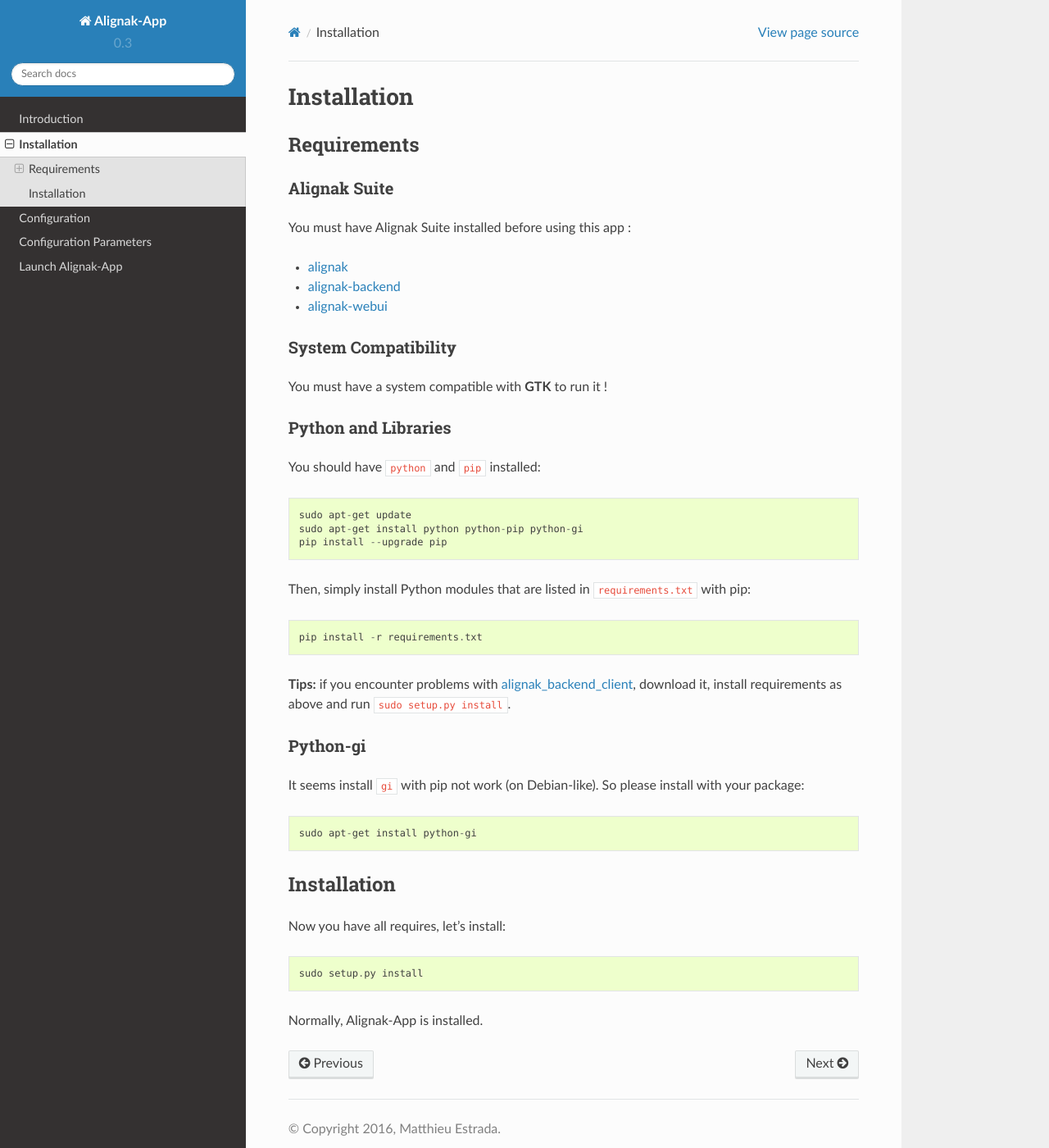
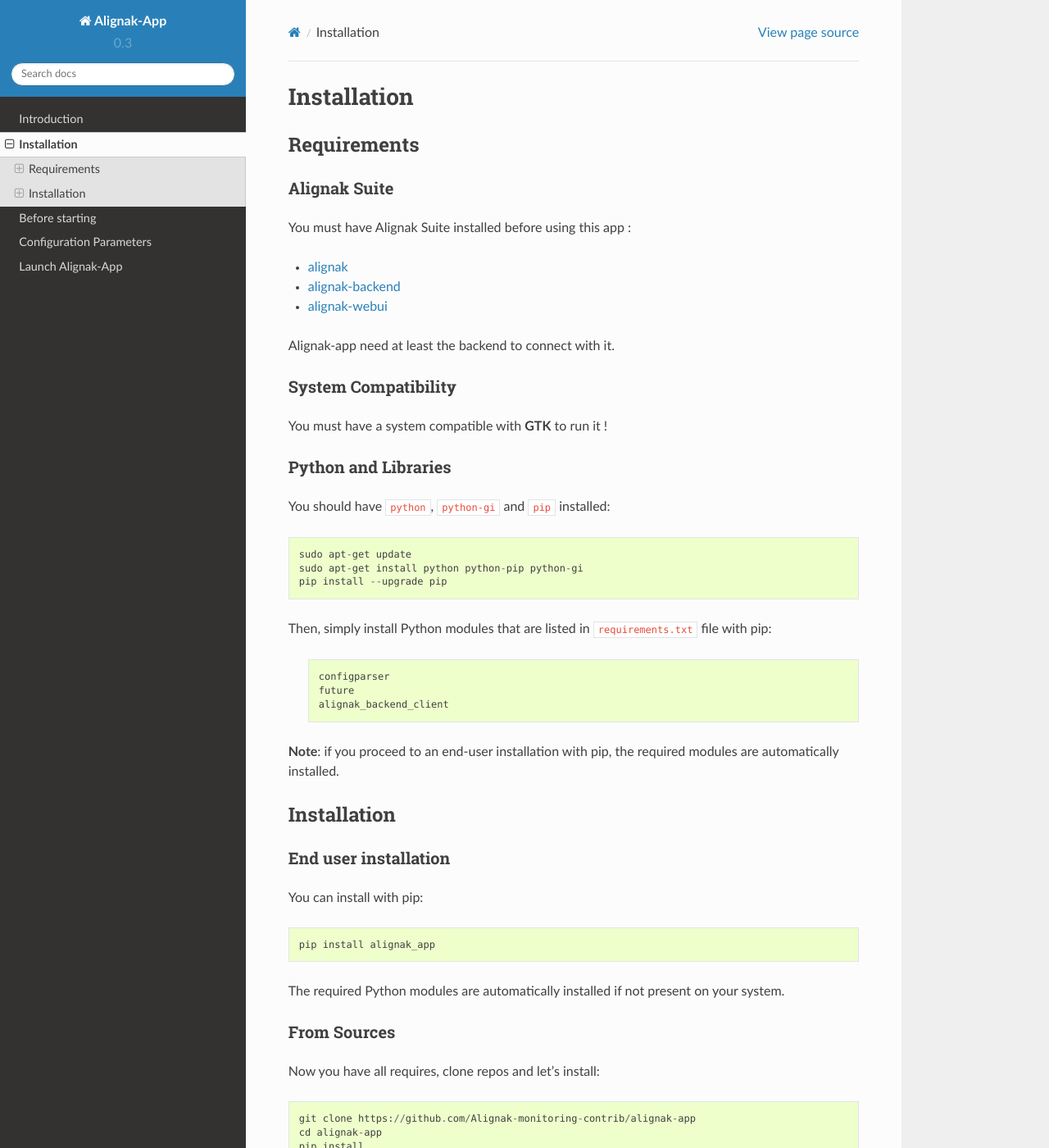
Before and after one commit to Alignak-monitoring-contrib/alignak-app, a Sphinx documentation site: the page built from docs/install.rst, in a window 1280 px wide and 1400 px high. Shown: the whole window at 82% size. Built offline with Sphinx 7.4.7 and the Read the Docs theme 2.0.0, drawn with Linux system fonts in a browser that asks for light colours.

Commit message:
Update doc for the last version
Ref #25

```diff
--- a/docs/install.rst
+++ b/docs/install.rst
@@ -15,6 +15,8 @@ You must have Alignak Suite installed before using this app :
 * `alignak-backend`_
 * `alignak-webui`_
 
+Alignak-app need at least the backend to connect with it.
+
 System Compatibility
 ~~~~~~~~~~~~~~~~~~~~
 
@@ -23,33 +25,39 @@ You must have a system compatible with **GTK** to run it !
 Python and Libraries
 ~~~~~~~~~~~~~~~~~~~~
 
-You should have ``python`` and ``pip`` installed::
+You should have ``python``, ``python-gi`` and ``pip`` installed::
 
     sudo apt-get update
     sudo apt-get install python python-pip python-gi
     pip install --upgrade pip
 
-Then, simply install Python modules that are listed in ``requirements.txt`` with pip::
+Then, simply install Python modules that are listed in ``requirements.txt`` file with pip:
 
-    pip install -r requirements.txt
+    .. literalinclude:: ../requirements.txt
 
-**Tips:** if you encounter problems with `alignak_backend_client`_, download it, install requirements as above and run ``sudo setup.py install``.
-
-Python-gi
-~~~~~~~~~~~~
-
-It seems install ``gi`` with pip not work (on Debian-like). So please install with your package::
-
-   sudo apt-get install python-gi
+**Note**: if you proceed to an end-user installation with pip, the required modules are automatically installed.
 
 Installation
 ------------
 
-Now you have all requires, let's install::
+End user installation
+~~~~~~~~~~~~~~~~~~~~~
 
-    sudo setup.py install
+You can install with pip::
 
-Normally, Alignak-App is installed.
+    pip install alignak_app
+
+The required Python modules are automatically installed if not present on your system.
+
+From Sources
+~~~~~~~~~~~~
+
+Now you have all requires, clone repos and let's install::
+
+    git clone https://github.com/Alignak-monitoring-contrib/alignak-app
+    cd alignak-app
+    pip install .
+
 
 .. _alignak: http://alignak-monitoring.github.io/
 .. _alignak-backend: http://alignak-backend.readthedocs.io/en/latest/
--- a/docs/intro.rst
+++ b/docs/intro.rst
@@ -3,10 +3,10 @@
 Introduction
 ============
 
-This project is an Alignak-App.
+This project is an application for Alignak users.
 
-It's an appindicator for `Alignak`_. It will display number of Hosts (and in future version number of Services) who are DOWN, UNKNOWN or UP.
+It's an appindicator for `Alignak`_. This displays the guest numbers and monitored services and their respective states (like DOWN, UP, CRITICAL and others).
 
-If some of them change to DOWN, you'll be notified directly on your desktop.
+If some of them change to DOWN or CRITICAL, you'll be notified directly on your desktop.
 
 .. _Alignak: https://alignak-monitoring.github.io
```
Also changed, not shown: docs/config.rst (+17 -5 lines), docs/launch.rst (+9 -3 lines).
